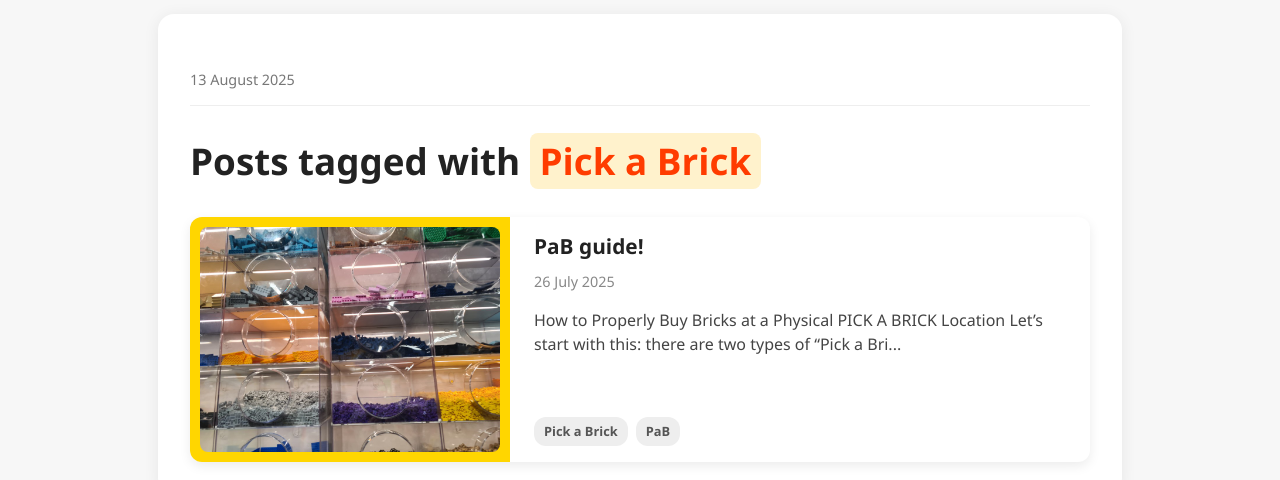
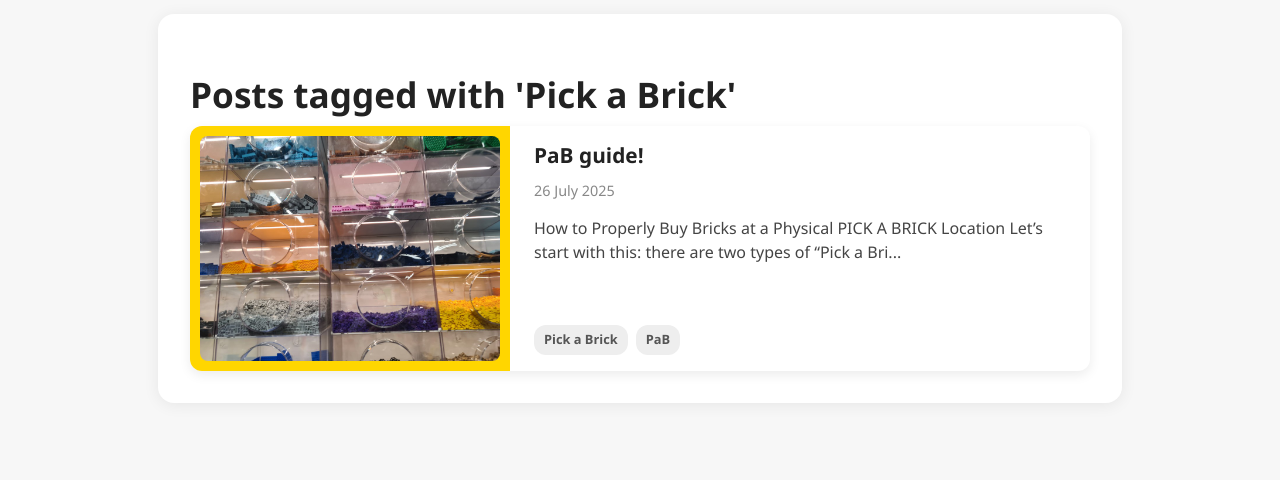
Before and after one commit to masterbuilder-pl/website, an Eleventy site: page src/tags.njk in a window 1280 px wide. Shown: the part 138-618 px from the top of the page. Built offline with nearby package versions, Linux system fonts and the light colour scheme; Eleventy itself is replaced by a stand-in of ours; files that its build step writes are made by us from their sources.

Commit message:
Fix tags

```diff
--- a/src/_includes/layout.njk
+++ b/src/_includes/layout.njk
@@ -2,6 +2,7 @@
 {% block content %}
   <h1 class="post-title">{{ title }}</h1>
 
+  {% if tags and 'post' in tags %}
   <div class="post-meta-header">
     <span class="post-date">{{ page.date | readableDate(language) }}</span>
     {% if tags %}
@@ -14,6 +15,7 @@
       </div>
     {% endif %}
   </div>
+  {% endif %}
 
   {% if image %}
     <img src="{{ image }}" alt="{{ title }}" class="post-main-image" />
--- a/src/en/posts/moc-droid-sprinter.md
+++ b/src/en/posts/moc-droid-sprinter.md
@@ -2,7 +2,7 @@
 title: Droid Sprinter
 date: 2025-07-18
 layout: layout.njk
-tags: [moc]
+tags: [moc, Star Wars]
 image: /public/droid-sprinter/image-1.png
 instruction: /public/droid-sprinter/instruction.pdf
 language: en
--- a/src/en/posts/moc-minibase.md
+++ b/src/en/posts/moc-minibase.md
@@ -2,7 +2,7 @@
 title: Mini base
 date: 2025-07-23
 layout: layout.njk
-tags: [moc]
+tags: [moc, Star Wars]
 image: /public/minibase/minibase.png
 instruction: /public/minibase/minibase_instrukcja.pdf
 language: en
--- a/src/en/posts/moc-river.md
+++ b/src/en/posts/moc-river.md
@@ -2,7 +2,7 @@
 title: Escape across the river
 date: 2025-07-17
 layout: layout.njk
-tags: [moc]
+tags: [moc, Star Wars]
 image: /public/river/image-1.jpg
 instruction: /public/river/instruction.pdf
 ---
--- a/src/en/posts/palpatin.md
+++ b/src/en/posts/palpatin.md
@@ -2,7 +2,7 @@
 title: Betreyal in the senate
 date: 2025-07-19
 layout: layout.njk
-tags: [moc]
+tags: [moc, Star Wars]
 image: /public/palpatin/palpatin.png
 instruction: /public/palpatin/palpatin_instrukcja.pdf
 language: en
--- a/src/en/posts/skuter.md
+++ b/src/en/posts/skuter.md
@@ -2,7 +2,7 @@
 title: Hyperlash
 date: 2025-07-20
 layout: layout.njk
-tags: [moc]
+tags: [moc, Star Wars]
 image: /public/skuter/skuter.png
 instruction: /public/skuter/skuter_instrukcja.pdf
 language: en
--- a/src/en/posts/ucs-death-star-75419.md
+++ b/src/en/posts/ucs-death-star-75419.md
@@ -3,7 +3,7 @@ title: The $1,000 LEGO Death Star - Galactic Triumph or Financial Black Hole?
 date: 2025-08-12
 layout: layout.njk
 image: /public/ucs-death-star-75419/75419-ucs-death-star-1.webp
-tags: [post, news, LEGO, Star Wars, UCS, 75419, Death Star]
+tags: [post, news, Star Wars]
 language: en
 ---
 
--- a/src/pl/posts/moc-droidowy-sprinter.md
+++ b/src/pl/posts/moc-droidowy-sprinter.md
@@ -2,7 +2,7 @@
 title: Droidowy Sprinter
 date: 2025-07-18
 layout: layout.njk
-tags: [moc]
+tags: [moc, Star Wars]
 image: /public/droid-sprinter/image-1.png
 language: pl
 ---
--- a/src/pl/posts/moc-minibase.md
+++ b/src/pl/posts/moc-minibase.md
@@ -2,7 +2,7 @@
 title: Mini baza
 date: 2025-07-23
 layout: layout.njk
-tags: [moc]
+tags: [moc, Star Wars]
 image: /public/minibase/minibase.png
 instruction: /public/minibase/minibase_instrukcja.pdf
 language: pl
--- a/src/pl/posts/palpatin.md
+++ b/src/pl/posts/palpatin.md
@@ -2,7 +2,7 @@
 title: Zdrada w senacie
 date: 2025-07-19
 layout: layout.njk
-tags: [moc]
+tags: [moc, Star Wars]
 image: /public/palpatin/palpatin.png
 instruction: /public/palpatin/palpatin_instrukcja.pdf
 language: pl
--- a/src/pl/posts/skuter.md
+++ b/src/pl/posts/skuter.md
@@ -2,7 +2,7 @@
 title: Hyperlash
 date: 2025-07-20
 layout: layout.njk
-tags: [moc]
+tags: [moc, Star Wars]
 image: /public/skuter/skuter.png
 instruction: /public/skuter/skuter_instrukcja.pdf
 language: pl
--- a/src/pl/posts/ucs-death-star-75419.md
+++ b/src/pl/posts/ucs-death-star-75419.md
@@ -3,7 +3,7 @@ title: Gwiazda Śmierci LEGO za 1000$ - Galaktyczny Triumf czy Finansowa Czarna
 date: 2025-08-12
 layout: layout.njk
 image: /public/ucs-death-star-75419/75419-ucs-death-star-1.webp
-tags: [post, news, LEGO, Star Wars, UCS, 75419, Gwiazda Śmierci]
+tags: [post, news, Star Wars]
 language: pl
 ---
 
--- a/src/tags.njk
+++ b/src/tags.njk
@@ -6,14 +6,14 @@ pagination:
 permalink: "/{{ item.lang }}/tags/{{ item.tag | slugify }}/"
 layout: layout.njk
 eleventyExcludeFromCollections: true
+eleventyComputed:
+  language: "{{ item.lang }}"
+  title: "{{ translations[item.lang].tagged_posts }} '{{ item.tag }}'"
 ---
-{# Set the language based on the paginated item #}
-{% set language = item.lang %}
-{# Filter posts for the specific tag and language #}
-{% set postsForTag = collections.posts | selectLang(language) | selectTag(item.tag) %}
+{# The H1 is now handled by the layout.njk using the dynamic title above. #}
+{# We just need to find the right posts and pass them to the tile macro. #}
 
-<h1>{{ translations[language].tagged_posts }} <span class="tag-highlight">{{ item.tag }}</span></h1>
+{% set postsForTag = collections.posts | selectLang(item.lang) | selectTag(item.tag) %}
 
-{# This import path is now correct for a file in the src/ directory #}
 {% import "./_includes/post-tiles.njk" as pt %}
 {{ pt.post_tiles(postsForTag) }}
```
